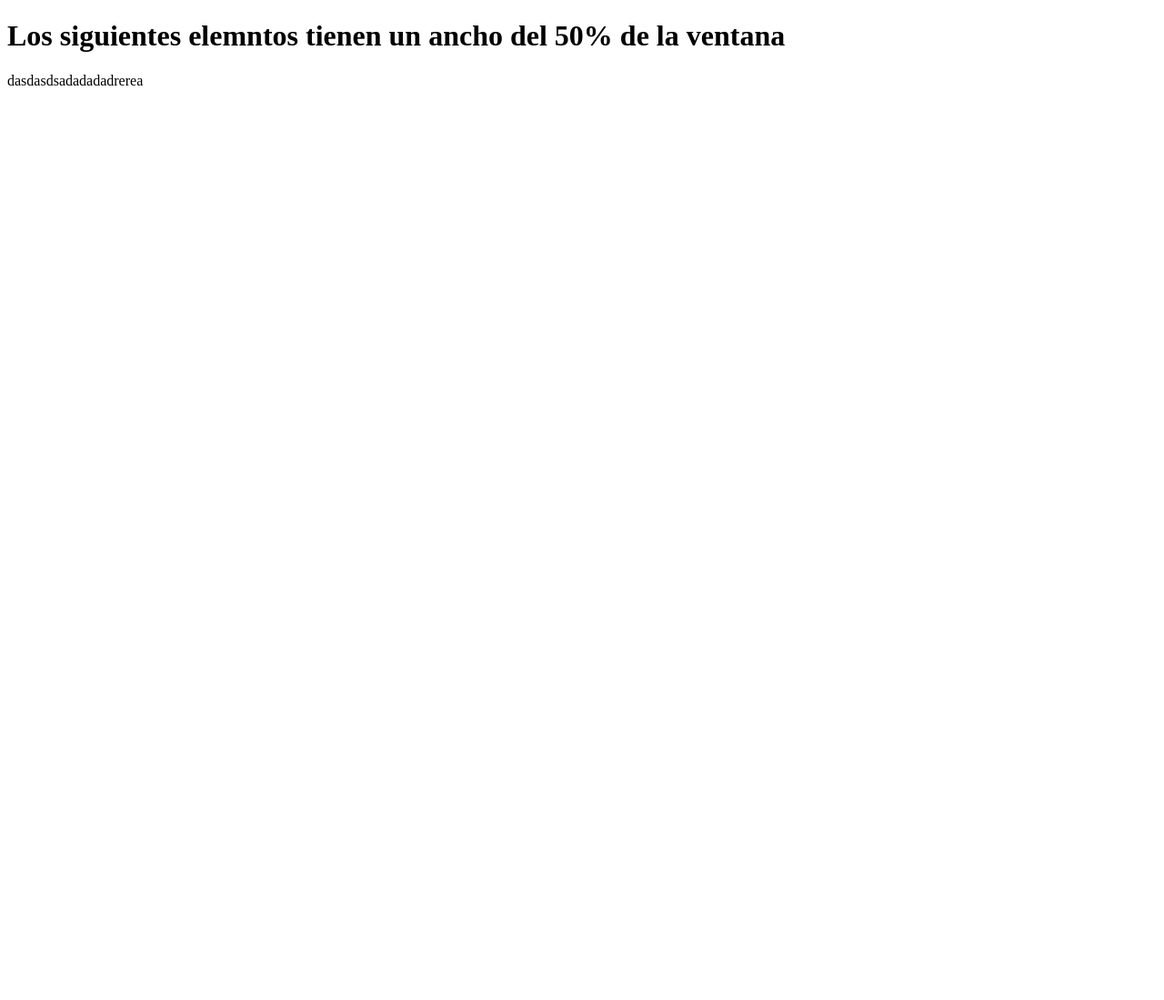
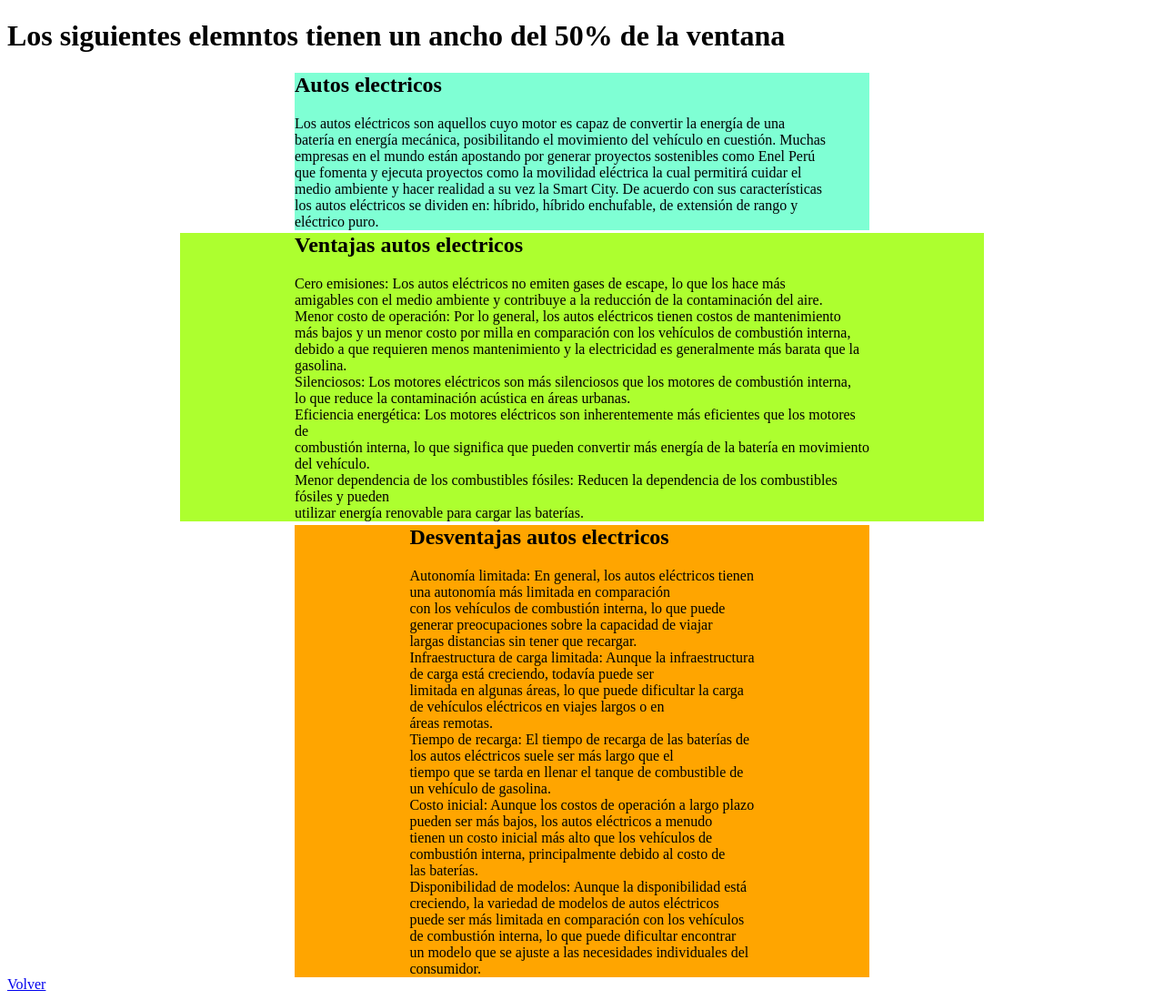
Before and after one commit to DamianMartinez28885/prof, a PHP site: page /Css/cssParte1/css01CentradoYPadding/index.html in a window 1280 px wide. Shown: the whole page at 91% size. Before the commit the page ends 94 px from the top, so only its background shows below. Run offline with PHP 8.4, Linux system fonts and the light colour scheme.

Commit message:
actualizar el github

```diff
--- a/Css/cssParte1/css01CentradoYPadding/centradoypadding.css
+++ b/Css/cssParte1/css01CentradoYPadding/centradoypadding.css
@@ -1,4 +1,23 @@
-div.1caja {
-    background-color : red
+div {
+    width: 50%;
+    margin: auto;
+    margin-top: -1;
+    margin-bottom: -1.3%;
+    }
 
-}
+    div.caja1 {
+        background-color: aquamarine;
+    }
+
+    div.caja2 {
+        background-color: greenyellow;
+        padding-left: 10%;
+        padding-right: 10%;
+    }
+
+    div.caja3 {
+        background-color: orange;
+        padding-left: 10%;
+        padding-right: 10%;
+        box-sizing: border-box;
+    }
--- a/Css/cssParte1/css01CentradoYPadding/index.html
+++ b/Css/cssParte1/css01CentradoYPadding/index.html
@@ -4,16 +4,57 @@
     <meta charset="UTF-8">
     <meta name="viewport" content="width=device-width, initial-scale=1.0">
     <title>Document</title>
-
+    <link rel="stylesheet" href="./centradoypadding.css">
 
 </head>
 <body>
     <h1>Los siguientes elemntos tienen un ancho del 50% de la ventana</h1>
-    <div class="1caja"><p>dasdasdsadadadadrerea</p></div>
-    <div class="2caja"></div>
-    <div class="3caja"></div>
+    <div class="caja1">
+        <h2 >Autos electricos</h2>
+        <p>
+        Los autos eléctricos son aquellos cuyo motor es capaz de convertir la energía de una <br>
+        batería en energía mecánica, posibilitando el movimiento del vehículo en cuestión. Muchas <br>
+        empresas en el mundo están apostando por generar proyectos sostenibles como Enel Perú <br>
+        que fomenta y ejecuta proyectos como la movilidad eléctrica la cual permitirá  cuidar el <br>
+        medio ambiente y hacer realidad a su vez la Smart City. De acuerdo con sus características <br>
+        los autos eléctricos se dividen en: híbrido, híbrido enchufable, de extensión de rango y <br>
+         eléctrico puro.</p></div>
+    <div class="caja2">
+        <h2 class="titulocaja2">Ventajas autos electricos</h2>
+        <p class="parrafocaja2">Cero emisiones: Los autos eléctricos no emiten gases de escape, lo que los hace más <br>
+             amigables con el medio ambiente y contribuye a la reducción de la contaminación del aire. <br>
+            Menor costo de operación: Por lo general, los autos eléctricos tienen costos de mantenimiento <br>
+             más bajos y un menor costo por milla en comparación con los vehículos de combustión interna, <br>
+             debido a que requieren menos mantenimiento y la electricidad es generalmente más barata que la gasolina. <br>
+            Silenciosos: Los motores eléctricos son más silenciosos que los motores de combustión interna, <br>
+             lo que reduce la contaminación acústica en áreas urbanas. <br>
+            Eficiencia energética: Los motores eléctricos son inherentemente más eficientes que los motores de <br>
+             combustión interna, lo que significa que pueden convertir más energía de la batería en movimiento del vehículo. <br>
+            Menor dependencia de los combustibles fósiles: Reducen la dependencia de los combustibles fósiles y pueden <br>
+             utilizar energía renovable para cargar las baterías.</p>
+    </div>
+    <div class="caja3">
+        <h2>Desventajas autos electricos</h2>
+        <p>Autonomía limitada: En general, los autos eléctricos tienen una autonomía más limitada en comparación <br>
+             con los vehículos de combustión interna, lo que puede generar preocupaciones sobre la capacidad de viajar <br>
+              largas distancias sin tener que recargar. <br>
+            Infraestructura de carga limitada: Aunque la infraestructura de carga está creciendo, todavía puede ser <br>
+             limitada en algunas áreas, lo que puede dificultar la carga de vehículos eléctricos en viajes largos o en <br>
+              áreas remotas. <br>
+            Tiempo de recarga: El tiempo de recarga de las baterías de los autos eléctricos suele ser más largo que el  <br>
+            tiempo que se tarda en llenar el tanque de combustible de un vehículo de gasolina. <br>
+            Costo inicial: Aunque los costos de operación a largo plazo pueden ser más bajos, los autos eléctricos a menudo <br>
+             tienen un costo inicial más alto que los vehículos de combustión interna, principalmente debido al costo de  <br>
+             las baterías. <br>
+            Disponibilidad de modelos: Aunque la disponibilidad está creciendo, la variedad de modelos de autos eléctricos <br>
+            puede ser más limitada en comparación con los vehículos de combustión interna, lo que puede dificultar encontrar <br>
+            un modelo que se ajuste a las necesidades individuales del consumidor. <br>
 
+        </p>
 
+    </div>
+
+    <a href="../../index.html">Volver</a>
 
 </body>
 </html>
```
